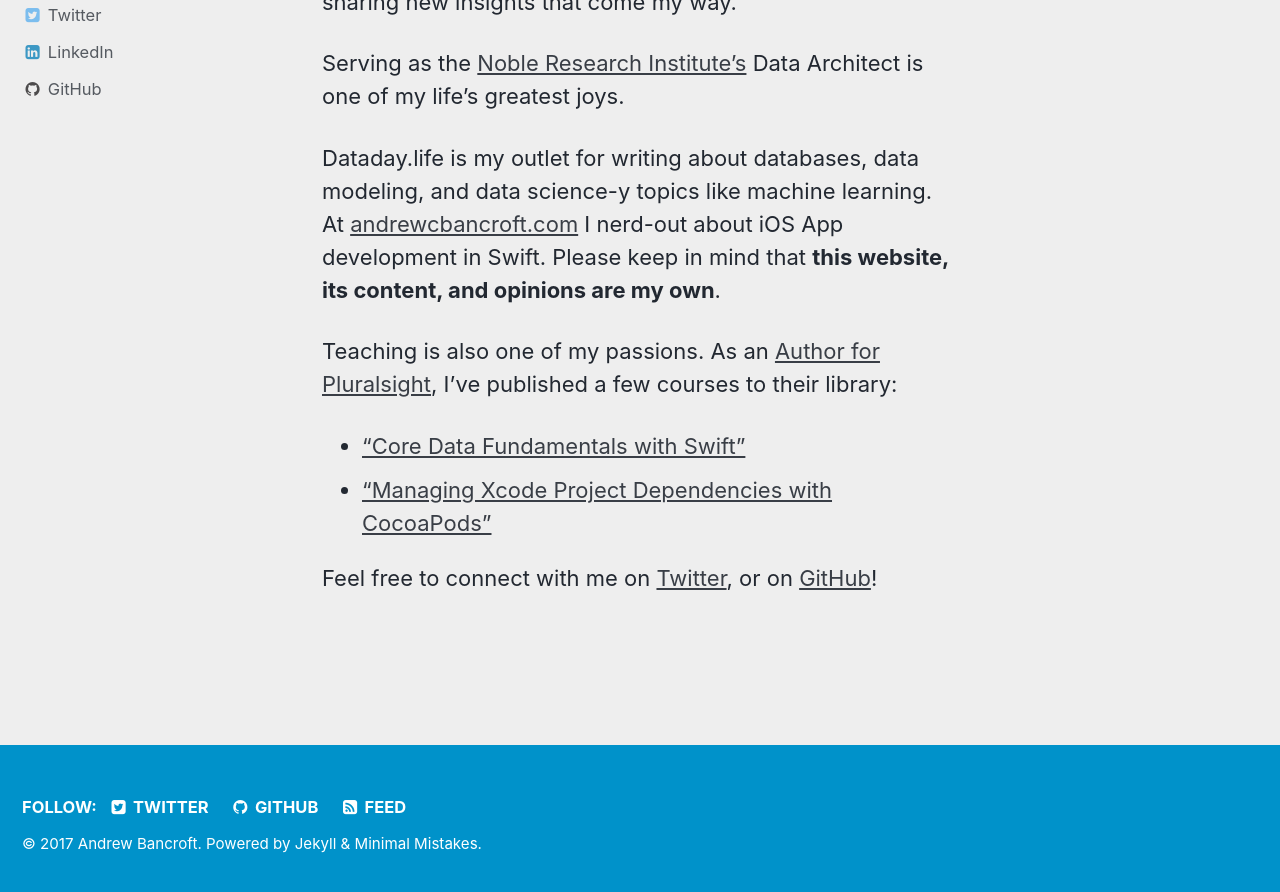
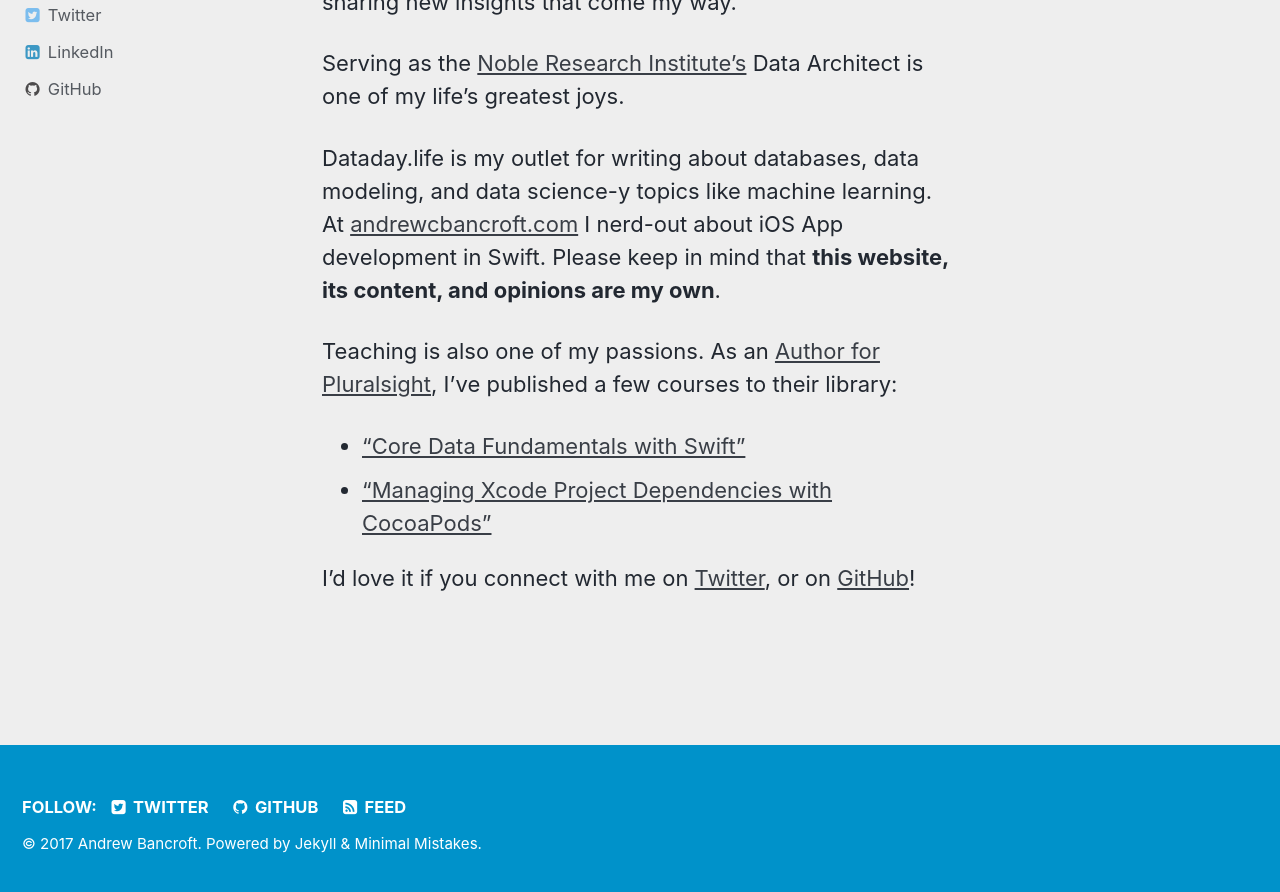
Before and after one commit to andrewcbancroft/datadaylife-blog, a Jekyll site: the page built from about.md, in a window 1280 px wide and 900 px high, scrolled down 253 px. Shown: the top 892 px of the window. Built offline with Jekyll 4.4.1, drawn with Linux system fonts in a browser that asks for light colours.

Commit message:
Update about.md

```diff
--- a/about.md
+++ b/about.md
@@ -16,4 +16,4 @@
 * ["Core Data Fundamentals with Swift"](http://bit.ly/ps-core-data-swift)
 * ["Managing Xcode Project Dependencies with CocoaPods"](https://www.pluralsight.com/courses/cocoapods-xcode-project-dependencies)
 
-Feel free to connect with me on <a title="twitter.com/andrewcbancroft" href="https://twitter.com/andrewcbancroft">Twitter</a>, or on <a title="GitHub - andrewcbancroft" href="https://github.com/andrewcbancroft" target="_blank">GitHub</a>!
+I'd love it if you connect with me on <a title="twitter.com/andrewcbancroft" href="https://twitter.com/andrewcbancroft">Twitter</a>, or on <a title="GitHub - andrewcbancroft" href="https://github.com/andrewcbancroft" target="_blank">GitHub</a>!
```
